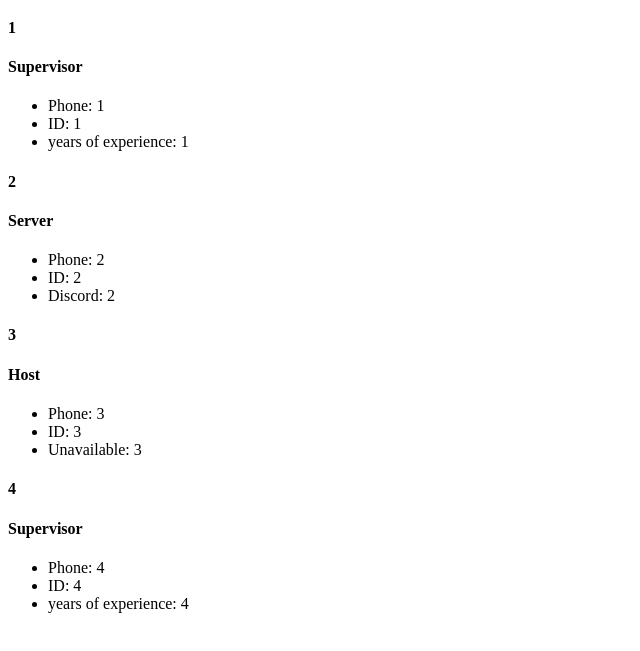
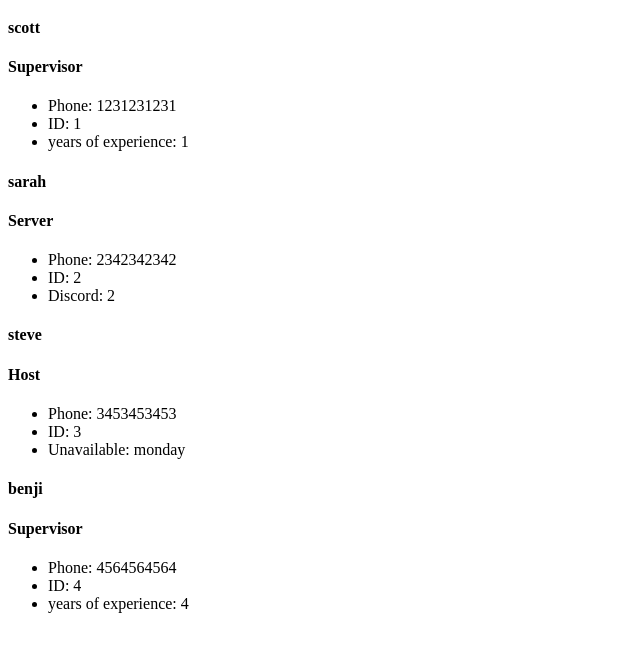
Before and after one commit to scoven2/Team-Profile-Generator, a website: page teamProfile.html in a window 1280 px wide. Shown: the part 87-738 px from the top of the page, without its empty margins (0-640 px from the left). Drawn offline with Linux system fonts and the light colour scheme.

```diff
--- a/teamProfile.html
+++ b/teamProfile.html
@@ -11,49 +11,49 @@
                 <div class="row">
                     <div>
             <div class="col card-header">
-                <h4>1</h4>
+                <h4>scott</h4>
             </div>
             <div class="col card-header">
                 <h4>Supervisor</h4>
             </div>
             <ul>
-                <li>Phone: 1</li>
+                <li>Phone: 1231231231</li>
                 <li>ID: 1</li>
                 <li> years of experience: 1</li>
             </ul>
             </div> <div>
             <div class="col card-header">
-                <h4>2</h4>
+                <h4>sarah</h4>
             </div>
             <div class="col card-header">
                 <h4>Server</h4>
             </div>
             <ul>
-                <li>Phone: 2</li>
+                <li>Phone: 2342342342</li>
                 <li>ID: 2</li>
                 <li> Discord: 2</li>
             </ul>
             </div> <div>
             <div class="col card-header">
-                <h4>3</h4>
+                <h4>steve</h4>
             </div>
             <div class="col card-header">
                 <h4>Host</h4>
             </div>
             <ul>
-                <li>Phone: 3</li>
+                <li>Phone: 3453453453</li>
                 <li>ID: 3</li>
-                <li> Unavailable: 3</li>
+                <li> Unavailable: monday</li>
             </ul>
             </div> <div>
             <div class="col card-header">
-                <h4>4</h4>
+                <h4>benji</h4>
             </div>
             <div class="col card-header">
                 <h4>Supervisor</h4>
             </div>
             <ul>
-                <li>Phone: 4</li>
+                <li>Phone: 4564564564</li>
                 <li>ID: 4</li>
                 <li> years of experience: 4</li>
             </ul>
```
Also changed, not shown: tests/Host.test.js (+0 -6 lines), tests/Server.test.js (+0 -6 lines), tests/Staff.test.js (+0 -6 lines), tests/Supervisor.test.js (+0 -6 lines), README.md.
